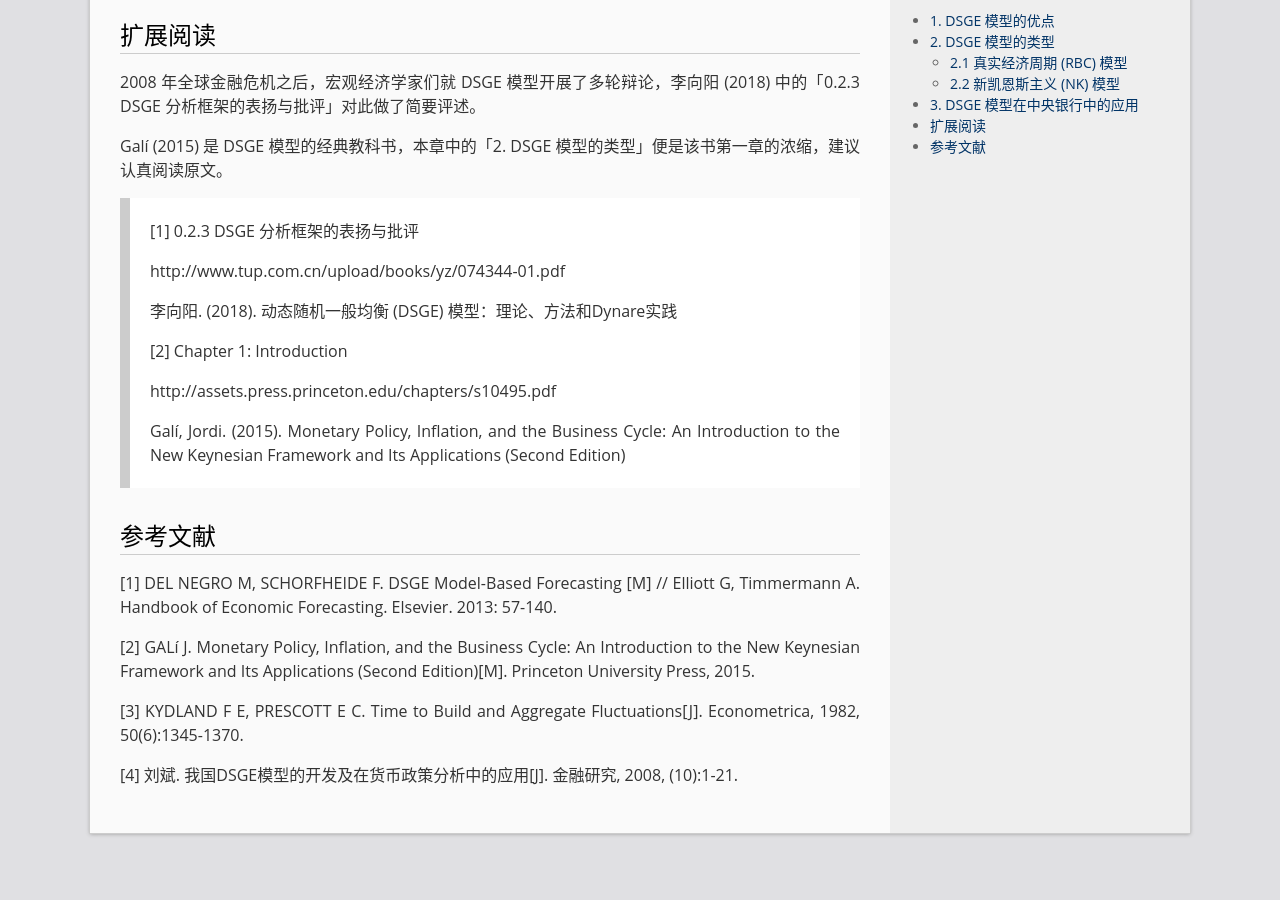
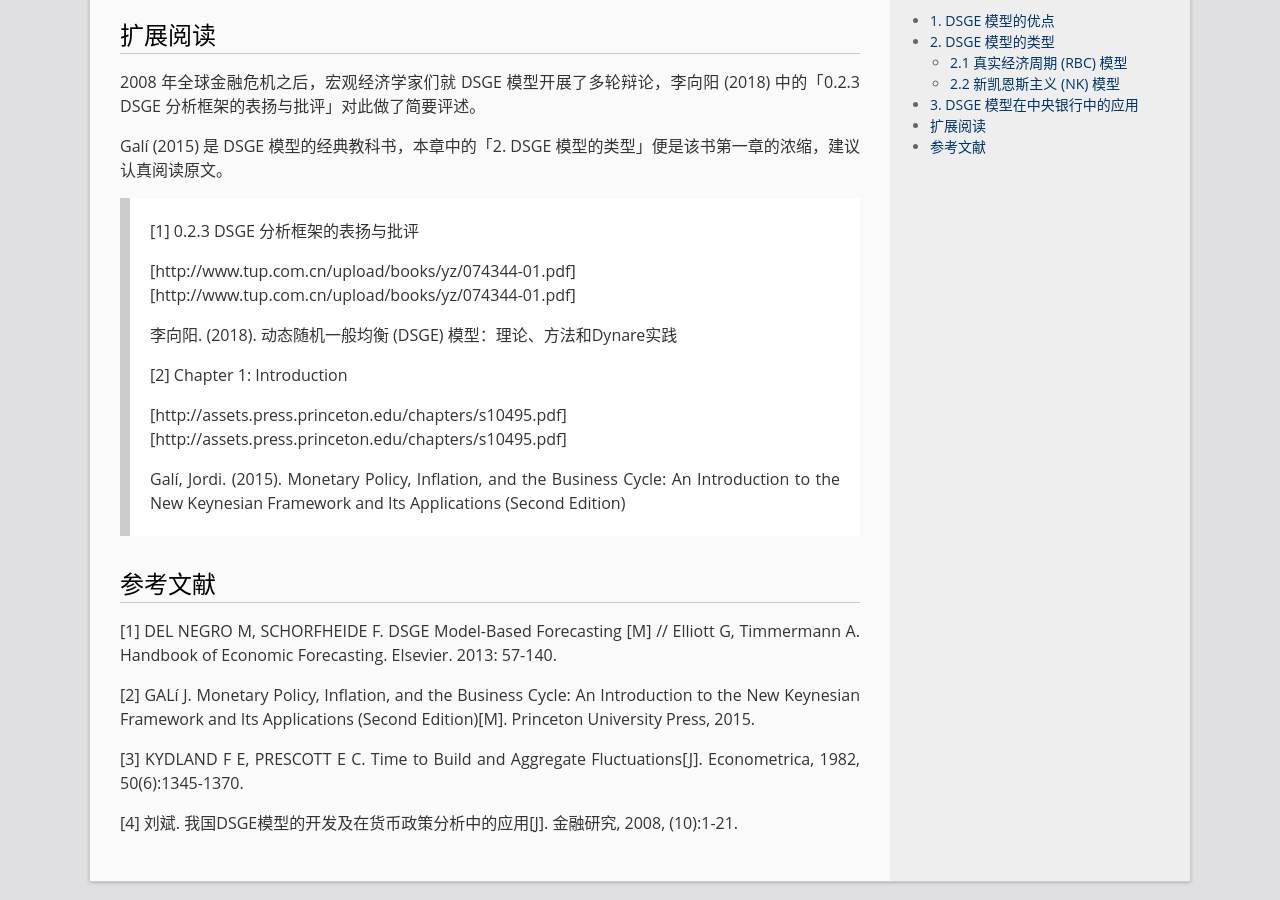
Before and after one commit to majiajin/majiajin.github.io, a Jekyll site: the page built from _posts/2019-05-16-dsge-introduction.md, in a window 1280 px wide and 900 px high, scrolled down 3071 px. Built offline with Jekyll 4.4.1, drawn with Linux system fonts in a browser that asks for light colours; some of the changed lines change nothing that is shown.

Commit message:
Update 2019-05-16-dsge-introduction.md

```diff
--- a/_posts/2019-05-16-dsge-introduction.md
+++ b/_posts/2019-05-16-dsge-introduction.md
@@ -87,13 +87,13 @@ Galí (2015) 是 DSGE 模型的经典教科书，本章中的「2. DSGE 模型
 
 > [1] 0.2.3 DSGE 分析框架的表扬与批评
 >
-> http://www.tup.com.cn/upload/books/yz/074344-01.pdf
+> [http://www.tup.com.cn/upload/books/yz/074344-01.pdf][http://www.tup.com.cn/upload/books/yz/074344-01.pdf]
 >
 > 李向阳. (2018). 动态随机一般均衡 (DSGE) 模型：理论、方法和Dynare实践
 >
 > [2] Chapter 1: Introduction
 >
-> http://assets.press.princeton.edu/chapters/s10495.pdf
+> [http://assets.press.princeton.edu/chapters/s10495.pdf][http://assets.press.princeton.edu/chapters/s10495.pdf]
 >
 > Galí, Jordi. (2015). Monetary Policy, Inflation, and the Business Cycle: An Introduction to the New Keynesian Framework and Its Applications (Second Edition)
 
```
